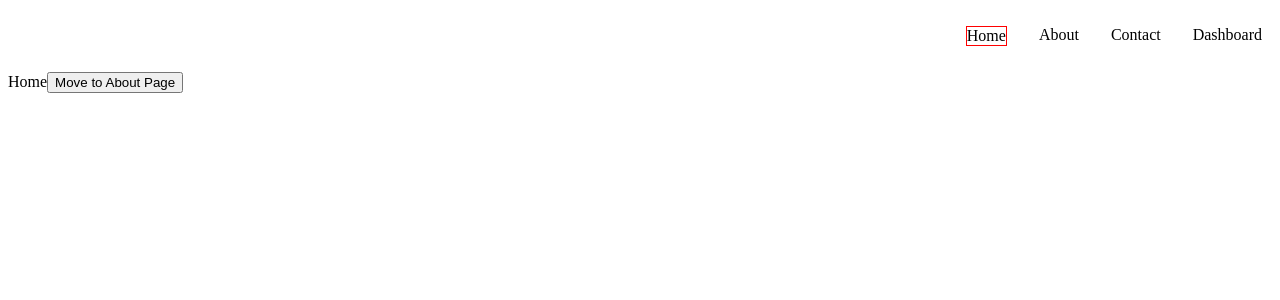
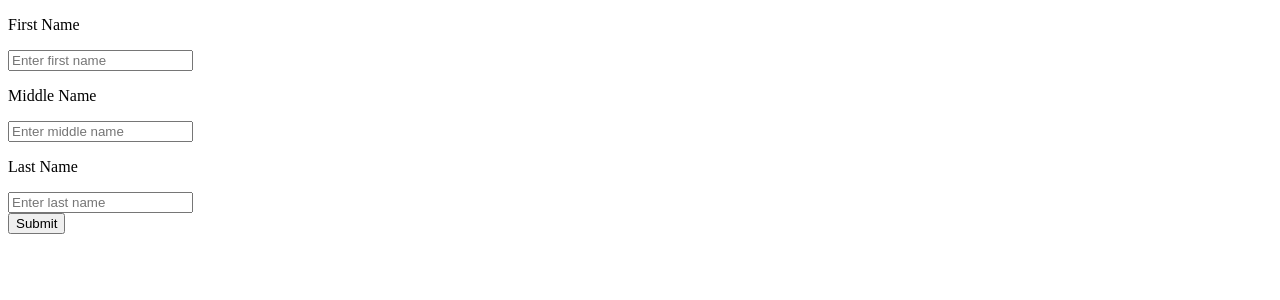
Before and after one commit to coolsrk/react-practice, a React (Create React App) app: page / in a window 1280 px wide. Shown: the top 300 px of the page. Built offline with nearby package versions, Linux system fonts and the light colour scheme.

Commit message:
Concept: React Hook form.

```diff
--- a/package.json
+++ b/package.json
@@ -8,6 +8,7 @@
     "@testing-library/user-event": "^13.5.0",
     "react": "^18.3.1",
     "react-dom": "^18.3.1",
+    "react-hook-form": "^7.54.2",
     "react-router-dom": "^7.1.1",
     "react-scripts": "5.0.1",
     "web-vitals": "^2.1.4"
--- a/src/App.js
+++ b/src/App.js
@@ -1,10 +1,10 @@
 import React from "react";
-import Main from "./React Router/components/Main";
+import Form from "./React Hook Form/components/Form";
 
 const App = () => {
   return (
     <>
-      <Main />
+      <Form />
     </>
   );
 };
--- /dev/null
+++ b/src/React Hook Form/components/Form.js
@@ -0,0 +1,59 @@
+import React from "react";
+import { useForm } from "react-hook-form";
+
+const Form = () => {
+  const {
+    register,
+    handleSubmit,
+    formState: { errors },
+  } = useForm();
+
+  const onSubmit = (data) => {
+    console.log("Submitting data", data);
+  };
+
+  return (
+    <div className="form" onSubmit={handleSubmit(onSubmit)}>
+      <form>
+        <p>First Name</p>
+        <input
+          type="text"
+          placeholder="Enter first name"
+          {...register("firstName", {
+            required: true,
+            minLength: {
+              value: 3,
+              message: "First name must be at least 3 characters",
+            },
+            maxLength: {
+              value: 10,
+              message: "First name must be less than 10 characters",
+            },
+          })}
+        />
+        {errors.firstName && <p>{errors.firstName.message}</p>}
+        <br />
+
+        <p>Middle Name</p>
+        <input
+          type="text"
+          placeholder="Enter middle name"
+          {...register("middleName")}
+        />
+        <br />
+
+        <p>Last Name</p>
+        <input
+          type="text"
+          placeholder="Enter last name"
+          {...register("lastName")}
+        />
+        <br />
+
+        <input type="submit"></input>
+      </form>
+    </div>
+  );
+};
+
+export default Form;
```
Also changed, not shown: 1 other file (tests, documents, lock files or other folders).
